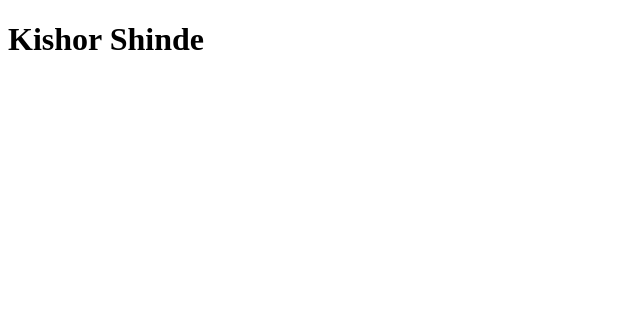
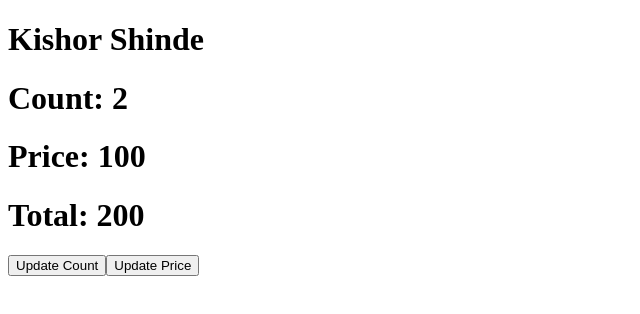
Before and after one commit to kishor-shinde-96/anguler-21-2026, an Angular app: page / in a window 1280 px wide. Shown: the top 314 px of the page, without its empty margins (0-640 px from the left). Built offline with nearby package versions, Linux system fonts and the light colour scheme.

Commit message:
signal deep

```diff
--- a/src/app/app.html
+++ b/src/app/app.html
@@ -1 +1,11 @@
 <h1>Kishor Shinde</h1>
+
+
+
+<h1>Count: {{count()}}</h1>
+<h1>Price: {{price()}}</h1>
+<h1>Total: {{total()}}</h1>
+
+
+<button class="btn btn-warning" (click)="udatedCount()">Update Count</button>
+<button class="btn btn-warning" (click)="updatedPrice()">Update Price</button>
--- a/src/app/app.ts
+++ b/src/app/app.ts
@@ -1,4 +1,4 @@
-import { Component, signal } from '@angular/core';
+import { Component, computed, effect, signal } from '@angular/core';
 import { RouterOutlet } from '@angular/router';
 
 @Component({
@@ -10,4 +10,34 @@ import { RouterOutlet } from '@angular/router';
 export class App {
   protected readonly title = signal('anguler-tutorial-2026');
 
+  // count = signal(0);
+
+  // name = signal('Angular');
+
+  // setCount(){
+  //   this.count.set(2);
+  // }
+
+
+  count = signal(2);
+  price = signal(100);
+
+  total = computed(() => this.count() * this.price());
+
+  constructor() {
+    effect(() => {
+      console.log("Double Count", this.total());
+    });
+
+  }
+
+  udatedCount(){
+    this.count.update(count => count + 1);
+  }
+
+  updatedPrice(){
+    this.price.update(price => price + 1);
+  }
+
+
 }
```
